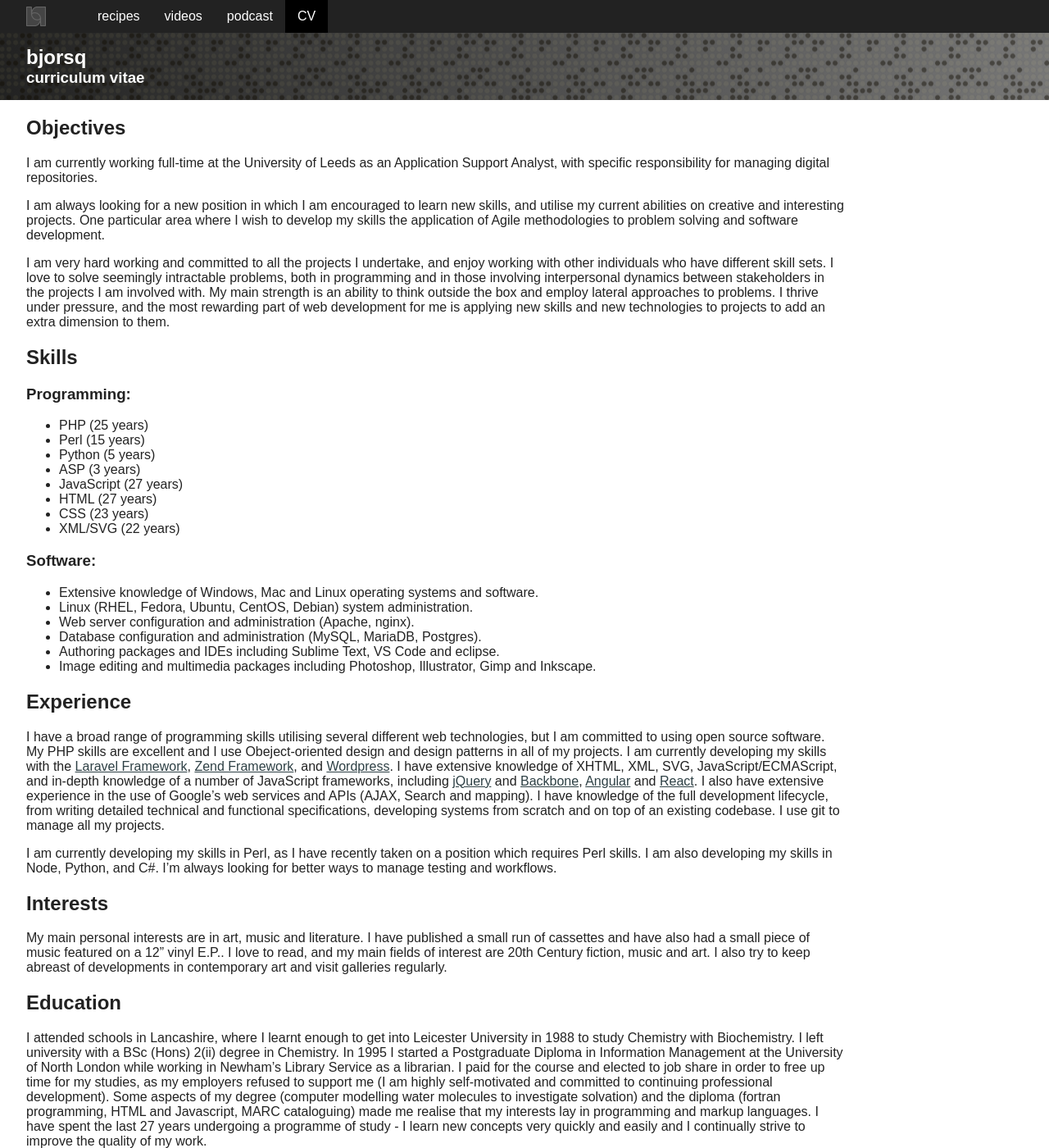
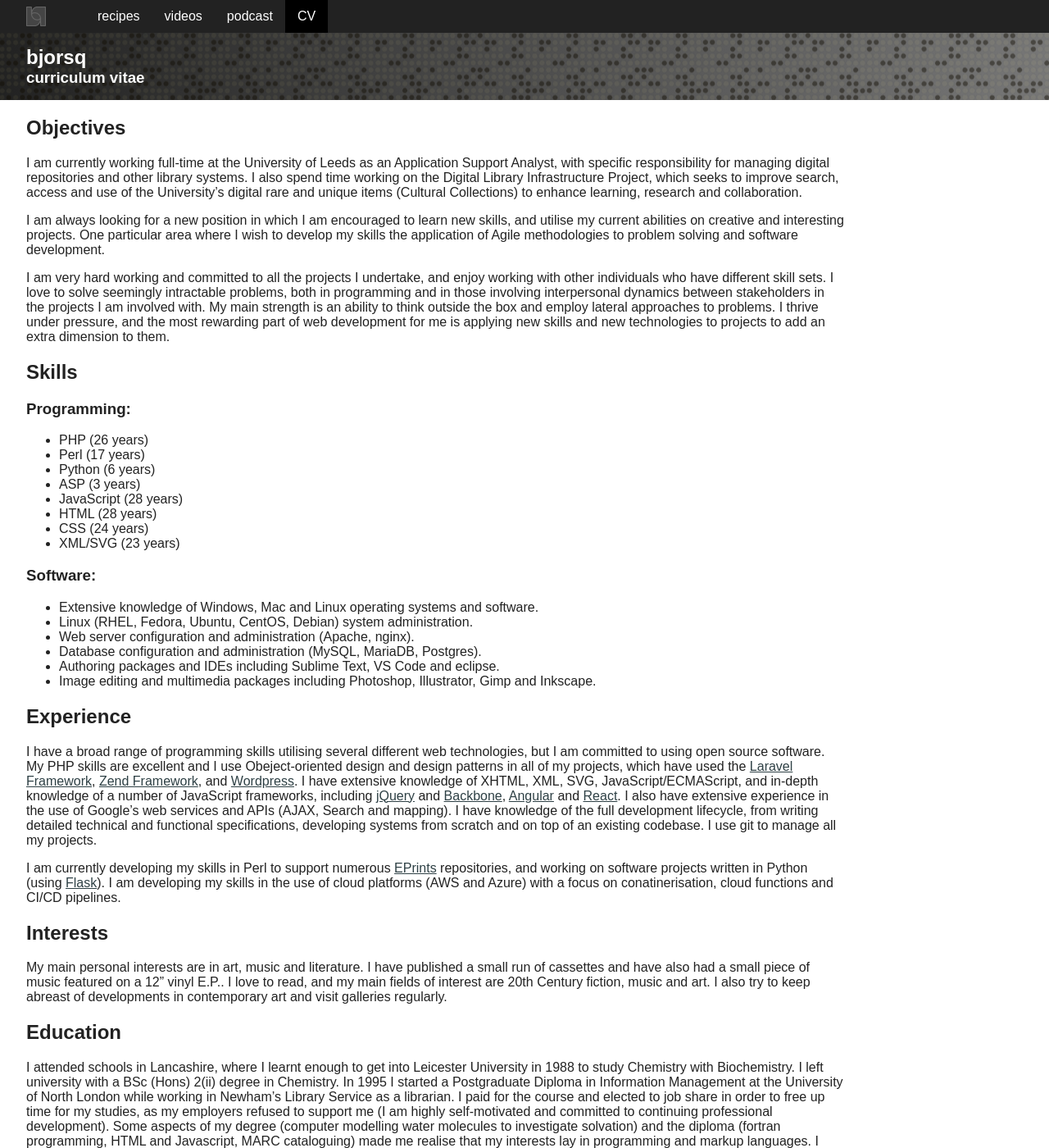
Before and after one commit to bjorsq/bjorsq.github.com, a Jekyll site: the page built from cv.md, in a window 1280 px wide and 1400 px high. Shown: the whole window at 82% size. Built offline with Jekyll 4.4.1, drawn with Linux system fonts in a browser that asks for light colours.

```diff
--- a/cv.md
+++ b/cv.md
@@ -4,28 +4,26 @@ title: curriculum vitae
 permalink: cv/index.html
 ---
 
-Objectives
-----------
+## Objectives
 
-I am currently working full-time at the University of Leeds as an Application Support Analyst, with specific responsibility for managing digital repositories.
+I am currently working full-time at the University of Leeds as an Application Support Analyst, with specific responsibility for managing digital repositories and other library systems. I also spend time working on the Digital Library Infrastructure Project, which seeks to improve search, access and use of the University’s digital rare and unique items (Cultural Collections) to enhance learning, research and collaboration.
 
 I am always looking for a new position in which I am encouraged to learn new skills, and utilise my current abilities on creative and interesting projects. One particular area where I wish to develop my skills the application of Agile methodologies to problem solving and software development.
 
 I am very hard working and committed to all the projects I undertake, and enjoy working with other individuals who have different skill sets. I love to solve seemingly intractable problems, both in programming and in those involving interpersonal dynamics between stakeholders in the projects I am involved with. My main strength is an ability to think outside the box and employ lateral approaches to problems. I thrive under pressure, and the most rewarding part of web development for me is applying new skills and new technologies to projects to add an extra dimension to them.
 
-Skills
-------
+## Skills
 
 ### Programming:
 
-* PHP (25 years)
-* Perl (15 years)
-* Python (5 years)
+* PHP (26 years)
+* Perl (17 years)
+* Python (6 years)
 * ASP (3 years)
-* JavaScript (27 years)
-* HTML (27 years)
-* CSS (23 years)
-* XML/SVG (22 years)
+* JavaScript (28 years)
+* HTML (28 years)
+* CSS (24 years)
+* XML/SVG (23 years)
 
 ### Software:
 
@@ -36,12 +34,11 @@ Skills
 * Authoring packages and IDEs including Sublime Text, VS Code and eclipse.
 * Image editing and multimedia packages including Photoshop, Illustrator, Gimp and Inkscape.
 
-Experience
-----------
+## Experience
 
-I have a broad range of programming skills utilising several different web technologies, but I am committed to using open source software. My PHP skills are excellent and I use Obeject-oriented design and design patterns in all of my projects. I am currently developing my skills with the [Laravel Framework](https://laravel.com/), [Zend Framework](framework.zend.com), and [Wordpress](www.wordpress.org). I have extensive knowledge of XHTML, XML, SVG, JavaScript/ECMAScript, and in-depth knowledge of a number of JavaScript frameworks, including [jQuery](http://jquery.com) and [Backbone](http://backbonejs.org/), [Angular](https://angularjs.org/) and [React](https://react.dev/). I also have extensive experience in the use of Google's web services and APIs (AJAX, Search and mapping). I have knowledge of the full development lifecycle, from writing detailed technical and functional specifications, developing systems from scratch and on top of an existing codebase. I use git to manage all my projects.
+I have a broad range of programming skills utilising several different web technologies, but I am committed to using open source software. My PHP skills are excellent and I use Obeject-oriented design and design patterns in all of my projects, which have used the [Laravel Framework](https://laravel.com/), [Zend Framework](framework.zend.com), and [Wordpress](www.wordpress.org). I have extensive knowledge of XHTML, XML, SVG, JavaScript/ECMAScript, and in-depth knowledge of a number of JavaScript frameworks, including [jQuery](http://jquery.com) and [Backbone](http://backbonejs.org/), [Angular](https://angularjs.org/) and [React](https://react.dev/). I also have extensive experience in the use of Google's web services and APIs (AJAX, Search and mapping). I have knowledge of the full development lifecycle, from writing detailed technical and functional specifications, developing systems from scratch and on top of an existing codebase. I use git to manage all my projects.
 
-I am currently developing my skills in Perl, as I have recently taken on a position which requires Perl skills. I am also developing my skills in Node, Python, and C#. I'm always looking for better ways to manage testing and workflows.
+I am currently developing my skills in Perl to support numerous [EPrints](https://www.eprints.org/) repositories, and working on software projects written in Python (using [Flask](https://flask.palletsprojects.com/)). I am developing my skills in the use of cloud platforms (AWS and Azure) with a focus on conatinerisation, cloud functions and CI/CD pipelines.
 
 Interests
 ---------
```
Also changed, not shown: _posts/2024-04-24-tarka-dhal.md (+10 -14 lines), _posts/2024-10-24-seville-orange-marmalade.md (added, +26 -0 lines), _posts/2024-12-22-vegetable-pakora.md (added, +41 -0 lines).
